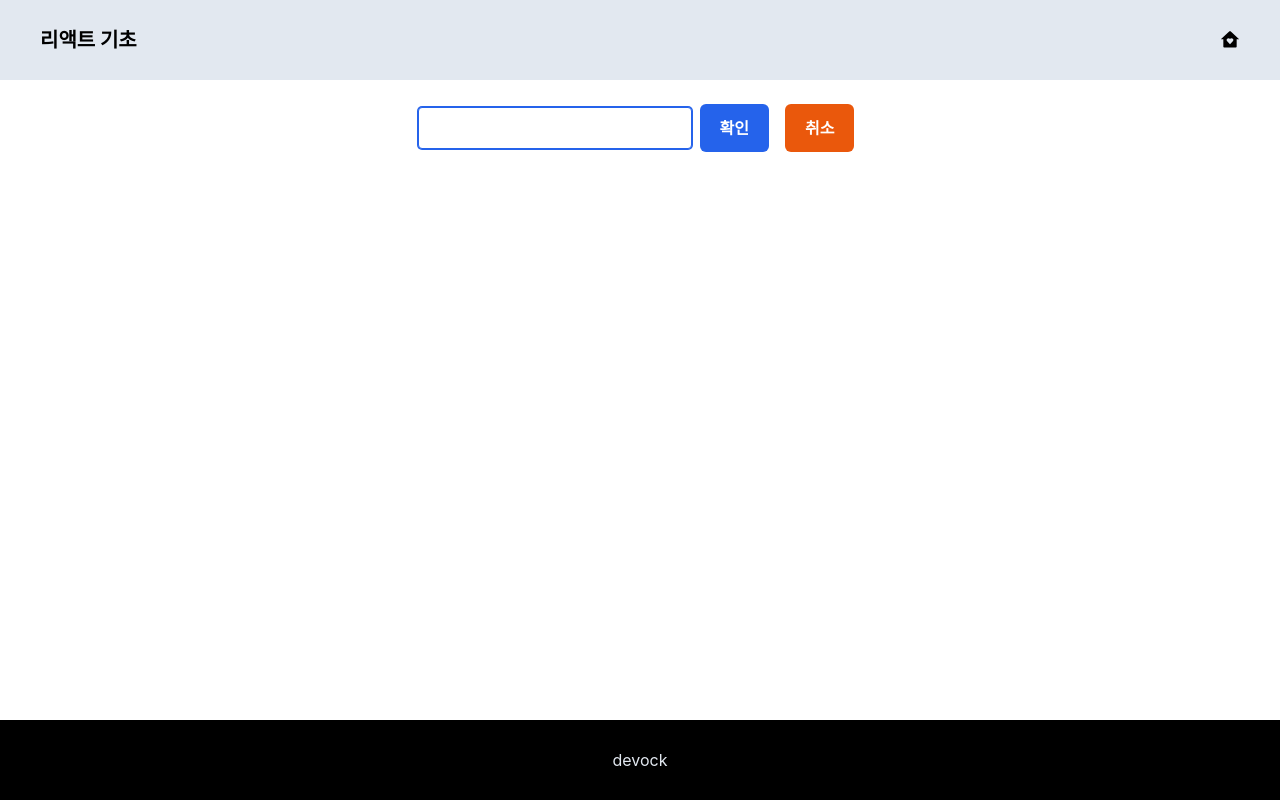
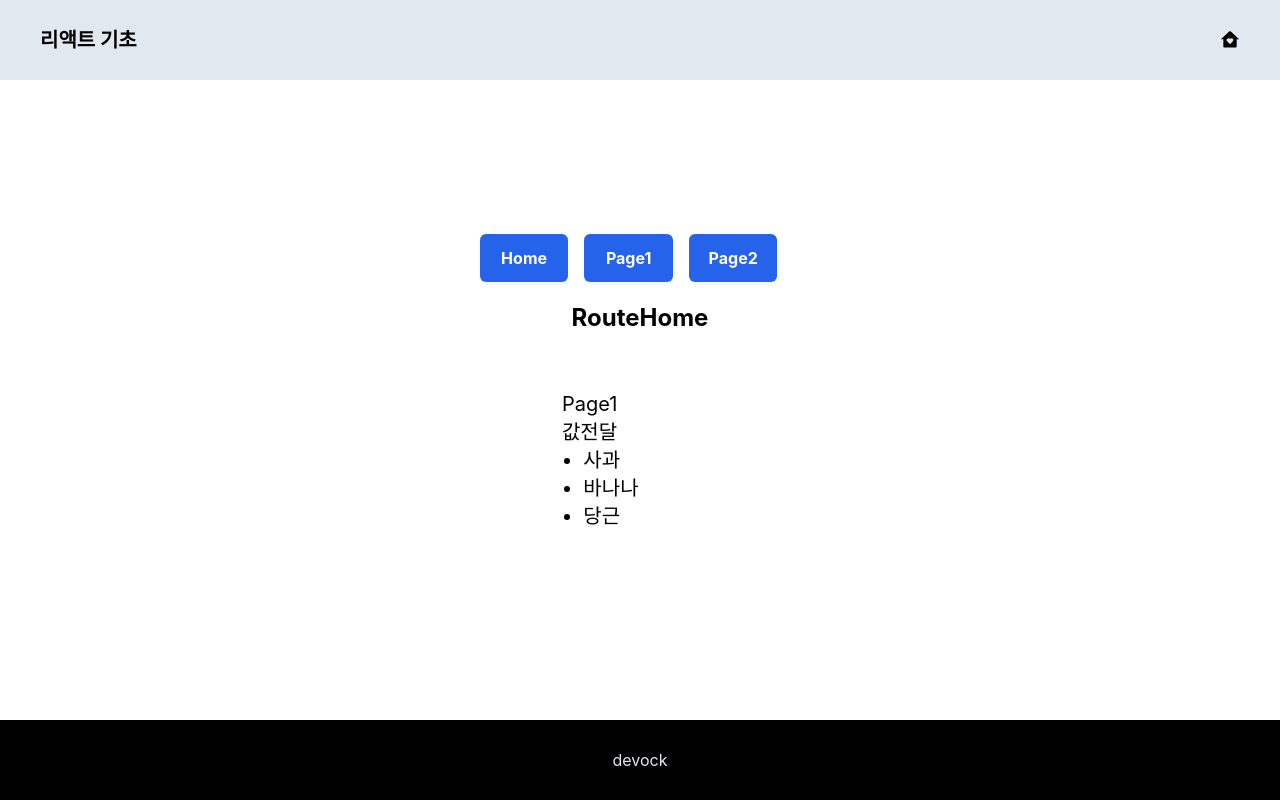
Before and after one commit to softlee144/basicapp, a React (Create React App) app: page / in a window 1280 px wide. Built offline with nearby package versions, Linux system fonts and the light colour scheme.

Commit message:
리액트 라우터 실습1

```diff
--- a/package.json
+++ b/package.json
@@ -10,6 +10,7 @@
     "react": "^19.1.0",
     "react-dom": "^19.1.0",
     "react-icons": "^5.5.0",
+    "react-router-dom": "^7.6.2",
     "react-scripts": "5.0.1",
     "web-vitals": "^2.1.4"
   },
--- a/src/06_useEffct1/Traffic.js
+++ b/src/06_useEffct1/Traffic.js
@@ -2,7 +2,7 @@ import { useState, useEffect } from "react";
 import TrafficNav from "./TrafficNav";
 
 export default function Traffic() {
-  /* 1. 상태 정의부 */
+  /* 1. 상태(변수) 정의부 */
   // 전체 데이터 (fetch 결과)
   const [tdata, setTdata] = useState();
 
--- /dev/null
+++ b/src/09_router/RouteHome.js
@@ -0,0 +1,26 @@
+import React from "react";
+import { Link } from "react-router-dom";
+
+export default function RouteHome() {
+  return (
+    <div className="w-full flex flex-col justify-center items-center">
+      <h1 className="text-2xl font-bold">RouteHome</h1>
+      <div className="w-1/2 grid grid-cols-2 m-10">
+        <div className="w-full flex flex-col justify-start items-center text-xl m-2 p-2">
+          <h2>Page1 값전달</h2>
+          <ul className="list-disc pl-5">
+            <li>
+              <Link to={"/p1/사과"}>사과</Link>
+            </li>
+            <li>
+              <Link to={"/p1/바나나"}>바나나</Link>
+            </li>
+            <li>
+              <Link to={"/p1/당근"}>당근</Link>
+            </li>
+          </ul>
+        </div>
+      </div>
+    </div>
+  );
+}
--- /dev/null
+++ b/src/09_router/RouteMain.js
@@ -0,0 +1,20 @@
+import { BrowserRouter, Routes, Route } from "react-router-dom";
+import RouteHome from "./RouteHome";
+import RoutePage1 from "./pages/RoutePage1";
+import RoutePage2 from "./pages/RoutePage2";
+import RouteNav from "./RouteNav";
+
+export default function RouteMain() {
+  return (
+    <div>
+      <BrowserRouter>
+        <RouteNav />
+        <Routes>
+          <Route path="/" element={<RouteHome />} />
+          <Route path="/p1/:item" element={<RoutePage1 />} />
+          <Route path="/p2" element={<RoutePage2 />} />
+        </Routes>
+      </BrowserRouter>
+    </div>
+  );
+}
--- /dev/null
+++ b/src/09_router/RouteNav.js
@@ -0,0 +1,28 @@
+import React from "react";
+import { useNavigate } from "react-router-dom";
+import TailButton from "../UI/TailButton";
+
+export default function RouteNav() {
+  const navigate = useNavigate();
+  return (
+    <div>
+      <div className="w-10/12 grid grid-cols-3 m-5">
+        <TailButton
+          caption="Home"
+          bcolor="blue"
+          handleClick={() => navigate("/")}
+        />
+        <TailButton
+          caption="Page1"
+          bcolor="blue"
+          handleClick={() => navigate("/p1/사과")}
+        />
+        <TailButton
+          caption="Page2"
+          bcolor="blue"
+          handleClick={() => navigate("/p2")}
+        />
+      </div>
+    </div>
+  );
+}
--- /dev/null
+++ b/src/09_router/pages/RoutePage1.js
@@ -0,0 +1,16 @@
+import React from "react";
+import { useParams } from "react-router-dom";
+
+export default function RoutePage1() {
+  const item = useParams().item;
+  const fruits = ["사과", "바나나", "수박"];
+  return (
+    <div className="w-full flex flex-col justify-center items-center">
+      <h1 className="text-2xl font-bold">RoutePage1</h1>
+      <div className="w-full flex flex-col justify-start items-center text-xl m-2 p-2">
+        {item}
+        {fruits.includes(item) ? ":과일입니다." : ":과일이 아닙니다."}
+      </div>
+    </div>
+  );
+}
--- /dev/null
+++ b/src/09_router/pages/RoutePage2.js
@@ -0,0 +1,5 @@
+import React from "react";
+
+export default function RoutePage2() {
+  return <div>RoutePage2</div>;
+}
--- a/src/App.js
+++ b/src/App.js
@@ -5,6 +5,7 @@ import { RiHomeHeartFill } from "react-icons/ri";
 // import MyRef from "./07_useRef/MyRef";
 // import MyRefAdd from "./07_useRef/MyRefAdd";
 import Gallery from "./08_openapi/Gallery";
+import RouteMain from "./09_router/RouteMain";
 
 function App() {
   return (
@@ -16,7 +17,7 @@ function App() {
         </p>
       </header>
       <main className="grow w-full flex justify-center items-center overflow-y-auto">
-        <Gallery />
+        <RouteMain />
       </main>
       <footer className="flex justify-center items-center h-20  bg-black text-slate-200">
         devock
```
Also changed, not shown: 1 other file (tests, documents, lock files or other folders).
